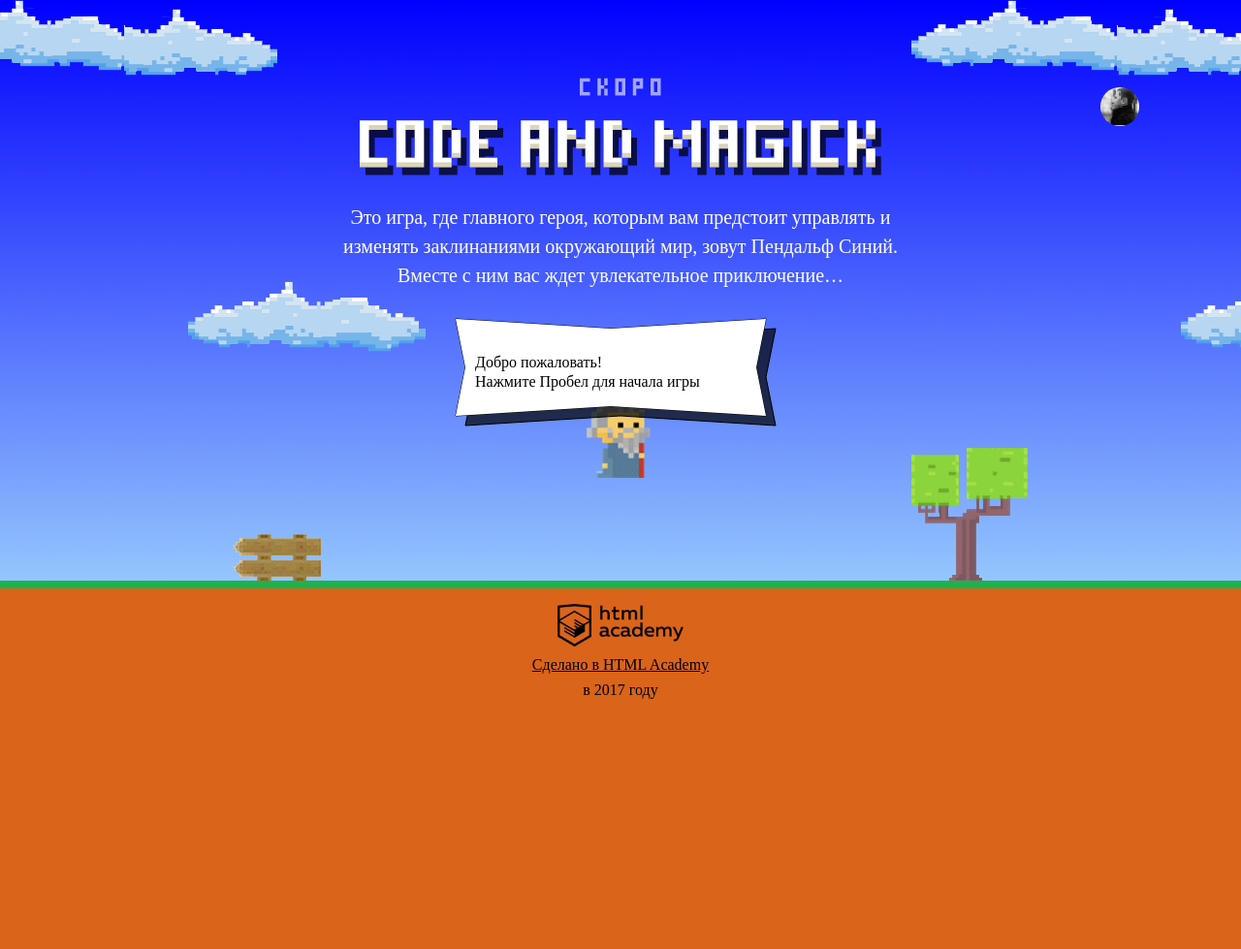
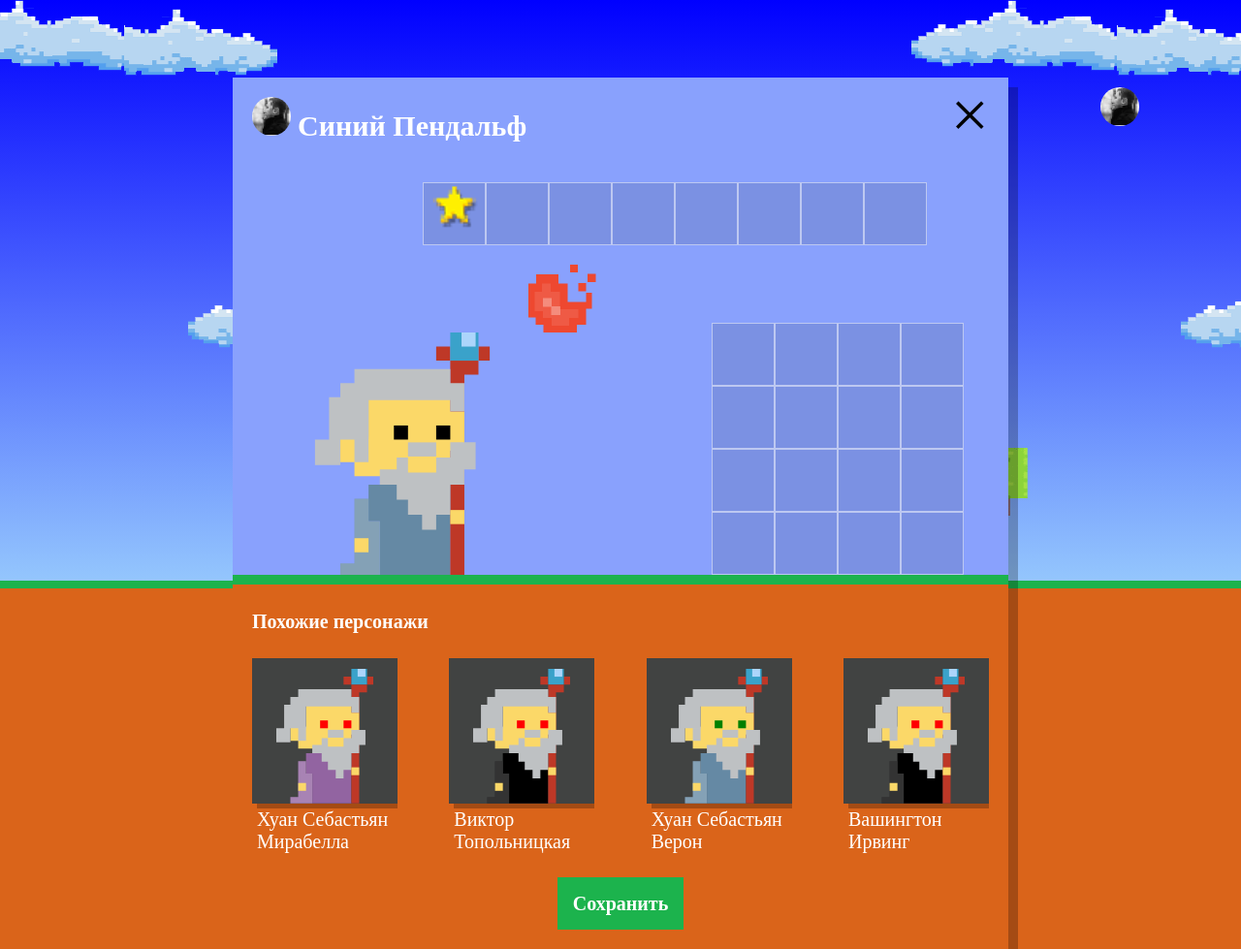
Before and after one commit to marie-uglova/1321951-code-and-magick-19, a website: page index.html in a window 1280 px wide. Shown: the whole page at 97% size. Before the commit the page ends 800 px from the top, so only its background shows below. Drawn offline with Linux system fonts and the light colour scheme; a web font is replaced by a local one.

Commit message:
5. Учебный проект: нас орда

```diff
--- a/index.html
+++ b/index.html
@@ -211,6 +211,7 @@
   };
 
 </script>
+<script src="js/setup.js"></script>
 <script src="js/stat.js"></script>
 <script src="js/game.js"></script>
 
--- /dev/null
+++ b/js/setup.js
@@ -0,0 +1,75 @@
+'use strict';
+
+var WIZARD_FIRSTNAMES = [
+  'Иван',
+  'Хуан Себастьян',
+  'Мария',
+  'Кристоф',
+  'Виктор',
+  'Юлия',
+  'Люпита',
+  'Вашингтон'
+];
+var WIZARD_LASTNAMES = [
+  'да Марья',
+  'Верон',
+  'Мирабелла',
+  'Вальц',
+  'Онопко',
+  'Топольницкая',
+  'Нионго',
+  'Ирвинг'
+];
+var WIZARD_COATCOLORS = [
+  'rgb(101, 137, 164)',
+  'rgb(241, 43, 107)',
+  'rgb(146, 100, 161)',
+  'rgb(56, 159, 117)',
+  'rgb(215, 210, 55)',
+  'rgb(0, 0, 0)'
+];
+var WIZARD_EYESCOLORS = [
+  'black',
+  'red',
+  'blue',
+  'yellow',
+  'green'
+];
+
+document.querySelector('.setup').classList.remove('hidden');
+
+var similarListElement = document.querySelector('.setup-similar-list');
+var similarWizardTemplate = document.querySelector('#similar-wizard-template')
+  .content
+  .querySelector('.setup-similar-item');
+
+var randomizePropety = function (arr) {
+  var wizardPropety = Math.floor(Math.random() * arr.length);
+  return arr[wizardPropety];
+};
+
+var renderWizard = function (wizard) {
+  var wizardElement = similarWizardTemplate.cloneNode(true);
+
+  wizardElement.querySelector('.setup-similar-label').textContent = wizard.name;
+  wizardElement.querySelector('.wizard-coat').style.fill = wizard.coatColor;
+  wizardElement.querySelector('.wizard-eyes').style.fill = wizard.eyesColor;
+
+  return wizardElement;
+};
+
+var fragment = document.createDocumentFragment();
+var wizards = [];
+
+for (var i = 0; i < 4; i++) {
+  wizards.push({
+    name: randomizePropety(WIZARD_FIRSTNAMES) + ' ' + randomizePropety(WIZARD_LASTNAMES),
+    coatColor: randomizePropety(WIZARD_COATCOLORS),
+    eyesColor: randomizePropety(WIZARD_EYESCOLORS),
+  });
+  fragment.appendChild(renderWizard(wizards[i]));
+}
+
+similarListElement.appendChild(fragment);
+
+document.querySelector('.setup-similar').classList.remove('hidden');
```
Also changed, not shown: 1 other file.
